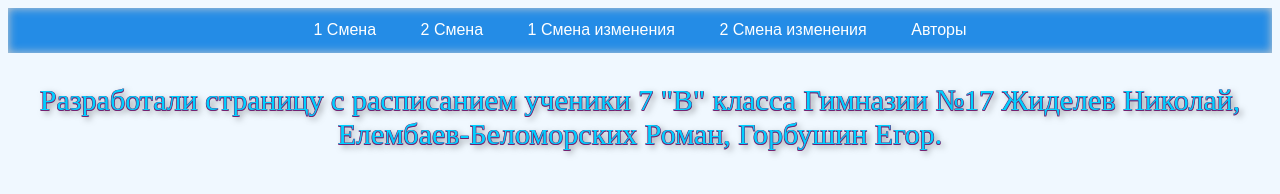
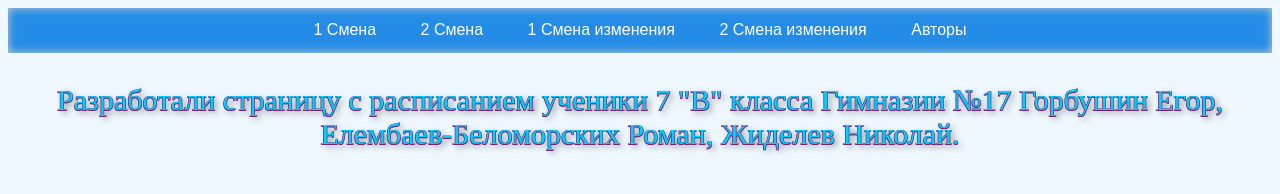
Before and after one commit to Raspisaniye-17-Gimnaziya/Avtor, a plain HTML site: page index.html in a window 1280 px wide. Drawn offline with Linux system fonts and the light colour scheme.

Commit message:
Update index.html

```diff
--- a/index.html
+++ b/index.html
@@ -63,6 +63,6 @@
     <li><a href="https://raspisaniye-17-gimnaziya.github.io/Avtor/">Авторы</a></li>
   </ul>
 </nav>
-    <p>Разработали страницу с расписанием ученики 7 "В" класса Гимназии №17 Жиделев Николай, Елембаев-Беломорских Роман, Горбушин Егор.</p>
+    <p>Разработали страницу с расписанием ученики 7 "В" класса Гимназии №17 Горбушин Егор, Елембаев-Беломорских Роман, Жиделев Николай.</p>
 </body>
 </html>
```
